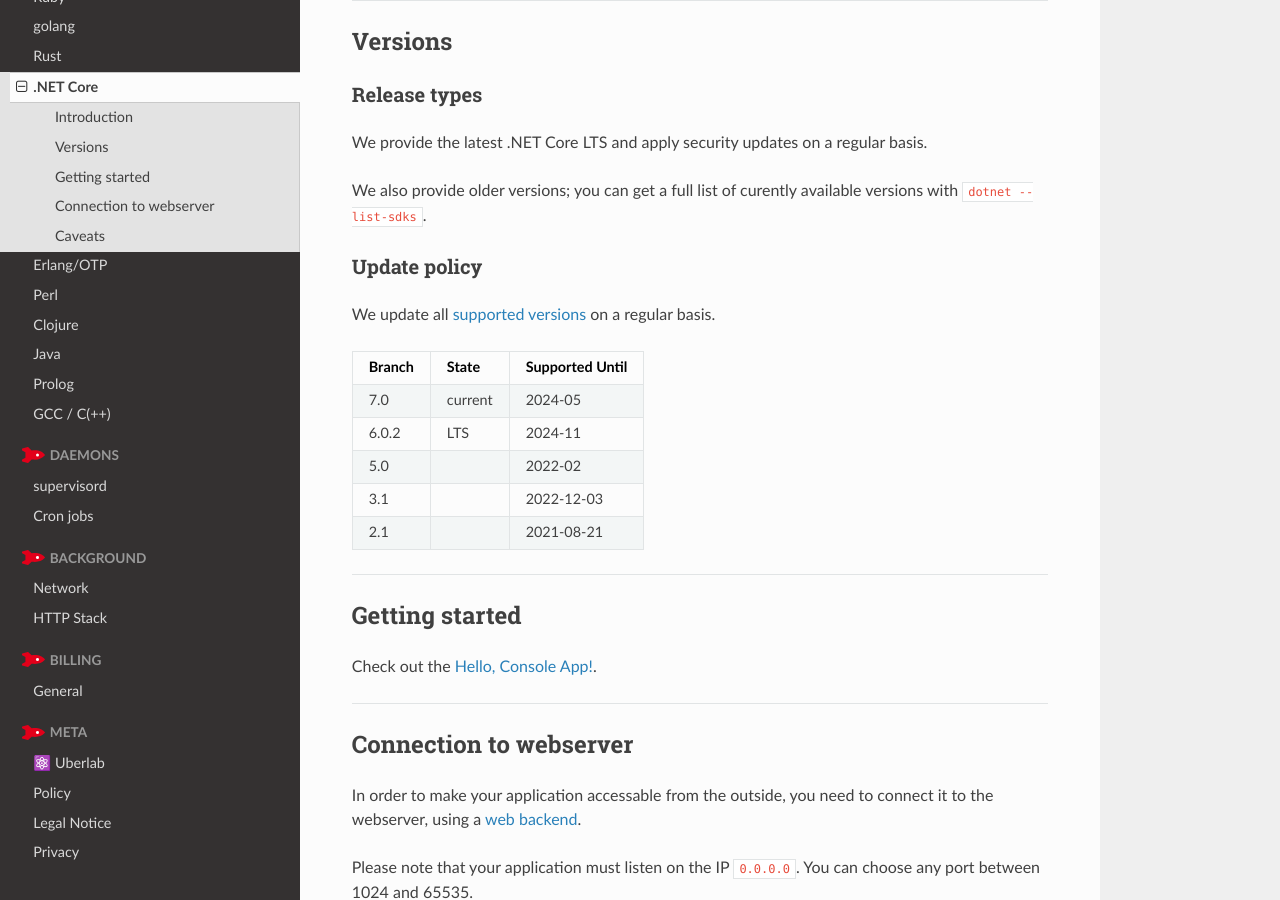
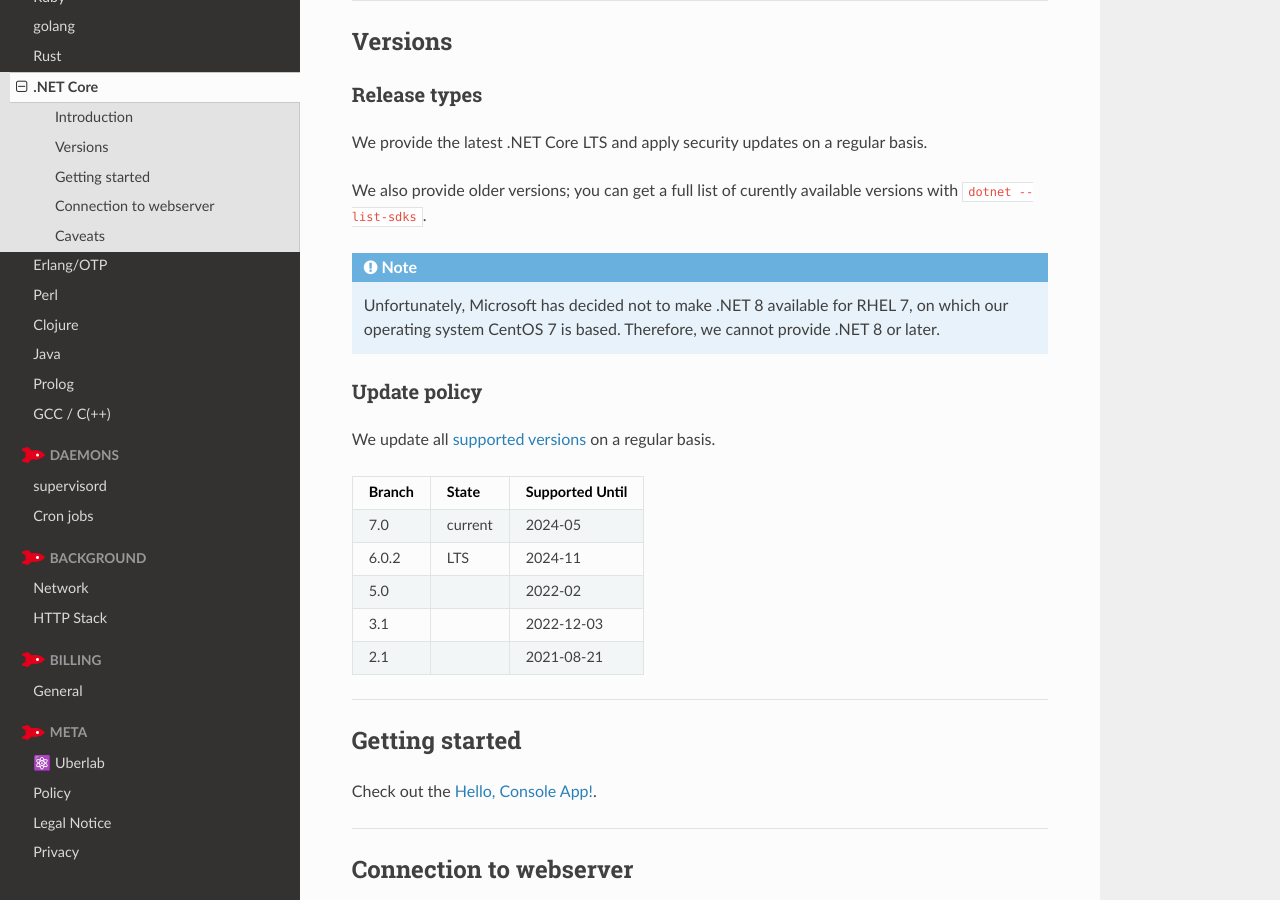
Before and after one commit to Uberspace/manual, a Sphinx documentation site: the page built from source/lang-dotnet.rst, in a window 1280 px wide and 900 px high, scrolled down 624 px. Built offline with Sphinx 7.4.7 and the Read the Docs theme 2.0.0, drawn with Linux system fonts in a browser that asks for light colours; pages that are not in the unit, such as notebooks, are missing from menus.

Commit message:
Update lang-dotnet.rst (#566)

```diff
--- a/source/lang-dotnet.rst
+++ b/source/lang-dotnet.rst
@@ -25,6 +25,8 @@ Release types
 We provide the latest .NET Core LTS and apply security updates on a regular basis.
 
 We also provide older versions; you can get a full list of curently available versions with ``dotnet --list-sdks``.
+
+.. note:: Unfortunately, Microsoft has decided not to make .NET 8 available for RHEL 7, on which our operating system CentOS 7 is based. Therefore, we cannot provide .NET 8 or later.
 
 Update policy
 -------------
```
